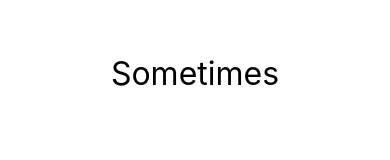
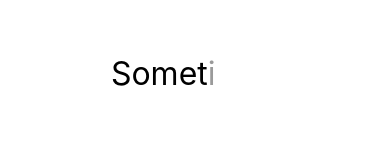
Before and after one commit to sometimes-app/frontend, a React Native app: screen /Login in a window 390 px wide. Shown: the part 307-467 px from the top of the page. Built offline with nearby package versions, Linux system fonts and the light colour scheme.

Commit message:
complete fade in animation component

```diff
--- a/src/AnimatedText.jsx
+++ /dev/null
@@ -1,53 +0,0 @@
-import { Animated, Text, StyleSheet } from "react-native";
-import { SafeAreaView } from "react-native-safe-area-context";
-import React, { useEffect, useRef} from "react";
-
-
-
-/**
- * Fades text in
- * @param {string} text Text to fade in
- * @param {boolean} byChar Fade text in by word or characters
- */
-const AnimatedText = ({text}) => {
-
-    useEffect(() => {
-        fadeIn()
-    })
-
-    const fadeAnim = useRef(new Animated.Value(0)).current;
-
-    const fadeIn = () => {
-        Animated.timing(fadeAnim, {
-            toValue: 1,
-            duration: 2500,
-            useNativeDriver: true,
-        }).start();
-    }
-
-    return (
-        <SafeAreaView style={styles.container}>
-            <Animated.View style={[
-                {
-                    opacity: fadeAnim
-                }
-            ]}>
-                <Text style={styles.fadingText}>{text}</Text>
-            </Animated.View>
-        </SafeAreaView>
-    )
-}
-
-const styles = StyleSheet.create({
-    container: {
-      flex: 1,
-      backgroundColor: '#fff',
-      alignItems: 'center',
-      justifyContent: 'center',
-    },
-    fadingText:{
-        fontSize: 32
-    },
-  });
-
-export default AnimatedText
--- /dev/null
+++ b/src/FadeInAnimatedText.jsx
@@ -0,0 +1,91 @@
+import { Animated, Text, StyleSheet } from "react-native";
+import { SafeAreaView } from "react-native-safe-area-context";
+import React, {useEffect, useRef} from "react";
+
+/**
+ * Helper for animated text component to individual animate a character or word in a series
+ * @param {string} textToAnimate Text to animate
+ * @param {int} duration Animation fade in duration
+ * @param {*} textSize Font size
+ * @param {*} index index to create
+ * @returns The view and animation tied to the view in an array
+ */
+const singleElementAnimation = (textToAnimate, duration, textSize, index) => {
+    const fadeAnim = useRef(new Animated.Value(0)).current;
+
+    const animation = new Animated.timing(fadeAnim, {
+        toValue: 1,
+        duration: duration,
+        useNativeDriver: true
+    });
+
+    const styles = StyleSheet.create({
+        text:{
+            fontSize: textSize
+        },
+      });
+
+    const view = (
+        <Animated.View
+            key={index}
+            style={[
+                {
+                    // Bind opacity to animated value
+                    opacity: fadeAnim,
+                },
+            ]}>
+            <Text key={index} style={styles.text}>{textToAnimate}</Text>
+        </Animated.View>
+      )
+
+      return [view, animation]
+}
+
+/**
+ * Fades text in
+ * @param {string} text Text to fade in
+ * @param {boolean} byChar Fade text in by word or characters
+ * @param {int} textSize Font size for text
+ * @param {int} duration Fade in animation duration
+ */
+const FadeInAnimatedText = ({text, byChar, textSize, duration}) => {
+
+    const splitText = (textToSplit, byChar) => {
+        let textArray = [];
+        if(byChar){
+            textArray = textToSplit.split('');
+        }
+        else{
+            textArray = textToSplit.split(" ");
+        }
+        return textArray;
+    }
+
+    const viewAndAnimations = splitText(text, byChar).map((item, index) => {
+        return singleElementAnimation(item, duration, textSize, index)
+    })
+
+    useEffect(() => {
+        // get all the animations and put them in the sequence
+        Animated.sequence(viewAndAnimations.map(viewAndAnimation => (viewAndAnimation[1]))).start()
+    })
+
+    return (
+        <SafeAreaView style={styles.container}>
+            {/* get all the views and populate the entire word or sentence */}
+            {viewAndAnimations.map((viewAndAnimation) => (viewAndAnimation[0]))}
+        </SafeAreaView>
+    )
+}
+
+const styles = StyleSheet.create({
+    container: {
+      flex: 1,
+      flexDirection: 'row',
+      backgroundColor: '#fff',
+      alignItems: 'center',
+      justifyContent: 'center',
+    }
+  });
+
+export default FadeInAnimatedText
--- a/src/LoginScreen.js
+++ b/src/LoginScreen.js
@@ -1,11 +1,17 @@
 import { StatusBar } from 'expo-status-bar';
 import { StyleSheet, Text, View, Button } from 'react-native';
-import AnimatedText from './AnimatedText';
+import FadeInAnimatedText from './FadeInAnimatedText';
 
 const LoginScreen = ( {navigation} ) => {
     return (
       <View style={styles.container}>
-        <AnimatedText text={'Sometimes'}></AnimatedText>
+        <FadeInAnimatedText
+          text={'Sometimes'}
+          byChar={true}
+          duration={1000}
+          textSize={32}
+        >
+        </FadeInAnimatedText>
 
         <Text>Login Screen</Text>
         <Button
```
